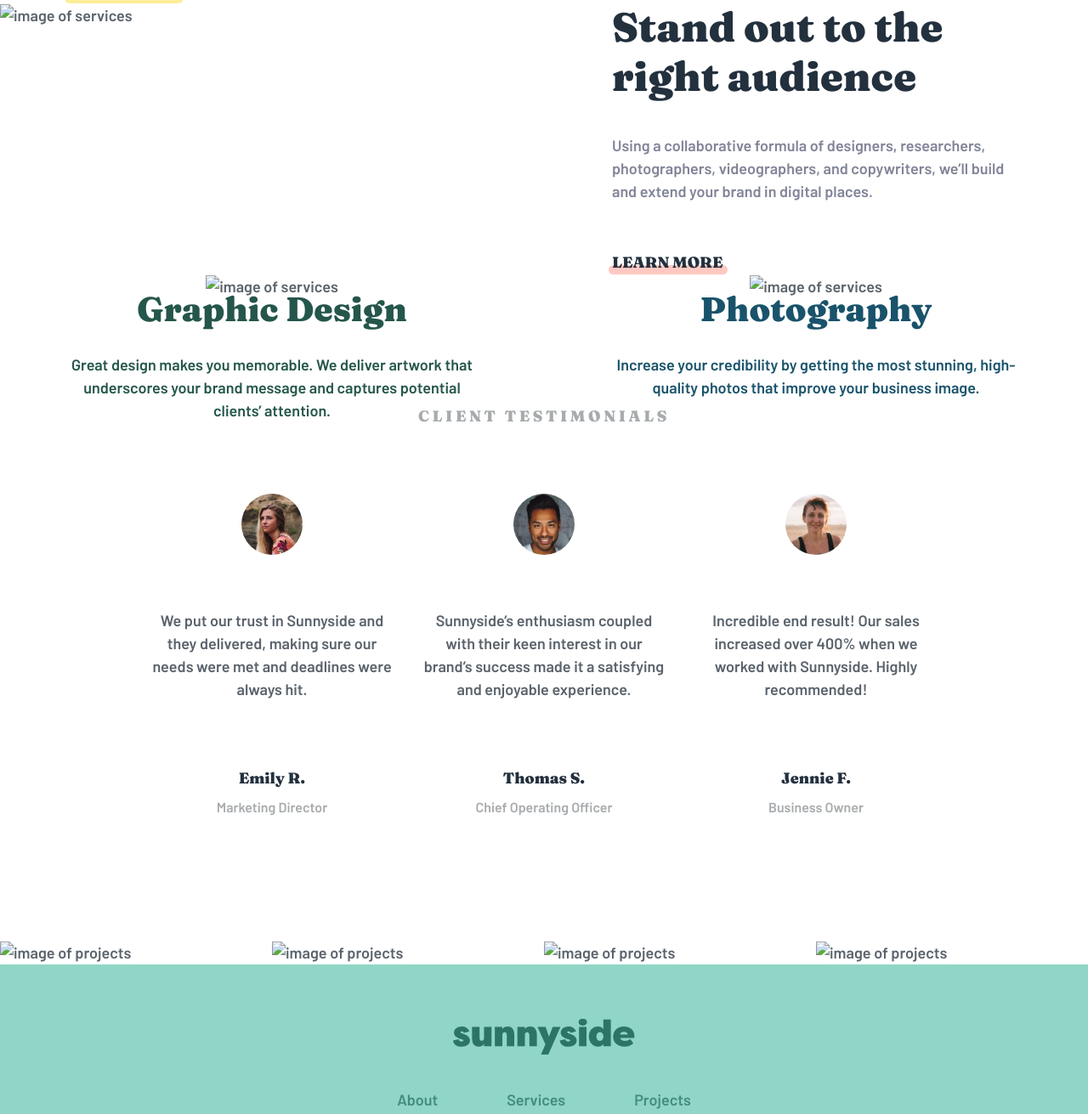
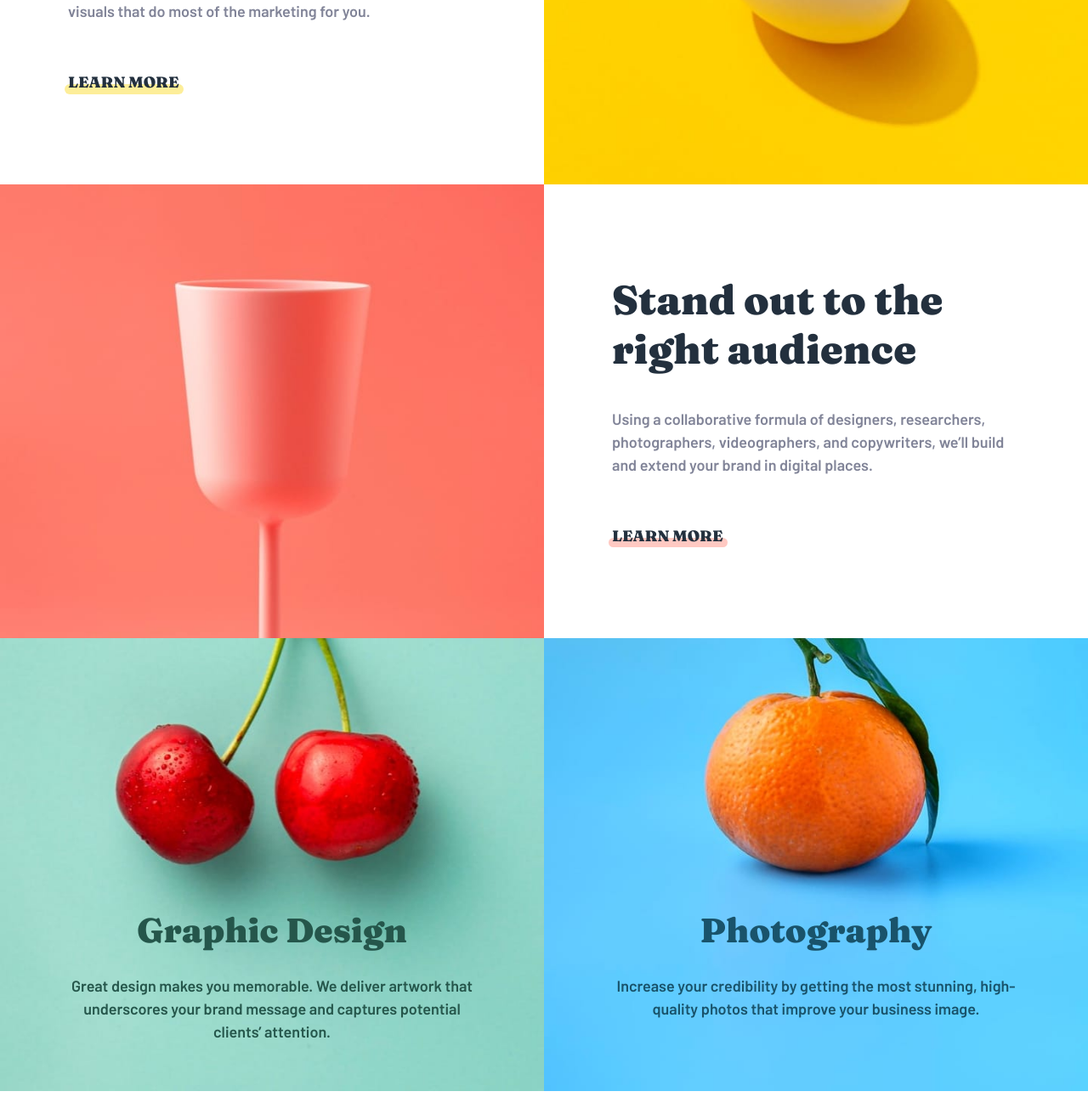
Before and after one commit to YingJhen-Su/frontend-mentor_sunnyside-agency, a website: page index.html in a window 1280 px wide. Shown: the part 1116-2427 px from the top of the page at 85% size. Drawn offline with nearby package versions, Linux system fonts and the light colour scheme; files that its build step writes are made by us from their sources; the site is published under a folder, as on GitHub Pages, so addresses that start at the root find nothing; files whose address does not match are found by name.

```diff
--- a/index.html
+++ b/index.html
@@ -47,8 +47,8 @@
       <div class="row row-cols-1 row-cols-md-2 flex-md-row-reverse g-0 text-center text-md-start">
         <div class="col">
           <picture>
-            <source srcset="/images/desktop/image-transform.jpg" media="(min-width: 768px)">
-            <img class="services_image w-100 h-auto" src="/images/mobile/image-transform.jpg" alt="image of services">
+            <source srcset="images/desktop/image-transform.jpg" media="(min-width: 768px)">
+            <img class="services_image w-100 h-auto" src="images/mobile/image-transform.jpg" alt="image of services">
           </picture>
         </div>
 
@@ -65,8 +65,8 @@
       <div class="row row-cols-1 row-cols-md-2 g-0 text-center text-md-start">
         <div class="col">
           <picture>
-            <source srcset="/images/desktop/image-stand-out.jpg" media="(min-width: 768px)">
-            <img class="services_image w-100 h-auto" src="/images/mobile/image-stand-out.jpg" alt="image of services">
+            <source srcset="images/desktop/image-stand-out.jpg" media="(min-width: 768px)">
+            <img class="services_image w-100 h-auto" src="images/mobile/image-stand-out.jpg" alt="image of services">
           </picture>
         </div>
 
@@ -83,8 +83,8 @@
         <div class="col">
           <div class="services__block position-relative">
             <picture>
-              <source srcset="/images/desktop/image-graphic-design.jpg" media="(min-width: 768px)">
-              <img class="services_image w-100 h-auto" src="/images/mobile/image-graphic-design.jpg" alt="image of services">
+              <source srcset="images/desktop/image-graphic-design.jpg" media="(min-width: 768px)">
+              <img class="services_image w-100 h-auto" src="images/mobile/image-graphic-design.jpg" alt="image of services">
             </picture>
 
             <div class="block__content d-flex flex-column gap-8 gap-md-4 gap-lg-7 text-ss-green position-absolute">
@@ -97,8 +97,8 @@
         <div class="col">
           <div class="services__block position-relative">
             <picture>
-              <source srcset="/images/desktop/image-photography.jpg" media="(min-width: 768px)">
-              <img class="services_image w-100 h-auto" src="/images/mobile/image-photography.jpg" alt="image of services">
+              <source srcset="images/desktop/image-photography.jpg" media="(min-width: 768px)">
+              <img class="services_image w-100 h-auto" src="images/mobile/image-photography.jpg" alt="image of services">
             </picture>
 
             <div class="block__content d-flex flex-column gap-8 gap-md-4 gap-lg-7 text-ss-blue position-absolute">
@@ -151,29 +151,29 @@
       <div class="row row-cols-2 row-cols-md-4 g-0">
         <div class="col">
           <picture>
-            <source srcset="/images/desktop/image-gallery-milkbottles.jpg" media="(min-width: 768px)">
-            <img class="projects_image w-100 h-auto" src="/images/mobile/image-gallery-milkbottles.jpg" alt="image of projects">
+            <source srcset="images/desktop/image-gallery-milkbottles.jpg" media="(min-width: 768px)">
+            <img class="projects_image w-100 h-auto" src="images/mobile/image-gallery-milkbottles.jpg" alt="image of projects">
           </picture>
         </div>
 
         <div class="col">
           <picture>
-            <source srcset="/images/desktop/image-gallery-orange.jpg" media="(min-width: 768px)">
-            <img class="projects_image w-100 h-auto" src="/images/mobile/image-gallery-orange.jpg" alt="image of projects">
+            <source srcset="images/desktop/image-gallery-orange.jpg" media="(min-width: 768px)">
+            <img class="projects_image w-100 h-auto" src="images/mobile/image-gallery-orange.jpg" alt="image of projects">
           </picture>
         </div>
 
         <div class="col">
           <picture>
-            <source srcset="/images/desktop/image-gallery-cone.jpg" media="(min-width: 768px)">
-            <img class="projects_image w-100 h-auto" src="/images/mobile/image-gallery-cone.jpg" alt="image of projects">
+            <source srcset="images/desktop/image-gallery-cone.jpg" media="(min-width: 768px)">
+            <img class="projects_image w-100 h-auto" src="images/mobile/image-gallery-cone.jpg" alt="image of projects">
           </picture>
         </div>
 
         <div class="col">
           <picture>
-            <source srcset="/images/desktop/image-gallery-sugarcubes.jpg" media="(min-width: 768px)">
-            <img class="projects_image w-100 h-auto" src="/images/mobile/image-gallery-sugar-cubes.jpg" alt="image of projects">
+            <source srcset="images/desktop/image-gallery-sugarcubes.jpg" media="(min-width: 768px)">
+            <img class="projects_image w-100 h-auto" src="images/mobile/image-gallery-sugar-cubes.jpg" alt="image of projects">
           </picture>
         </div>
       </div>
```
